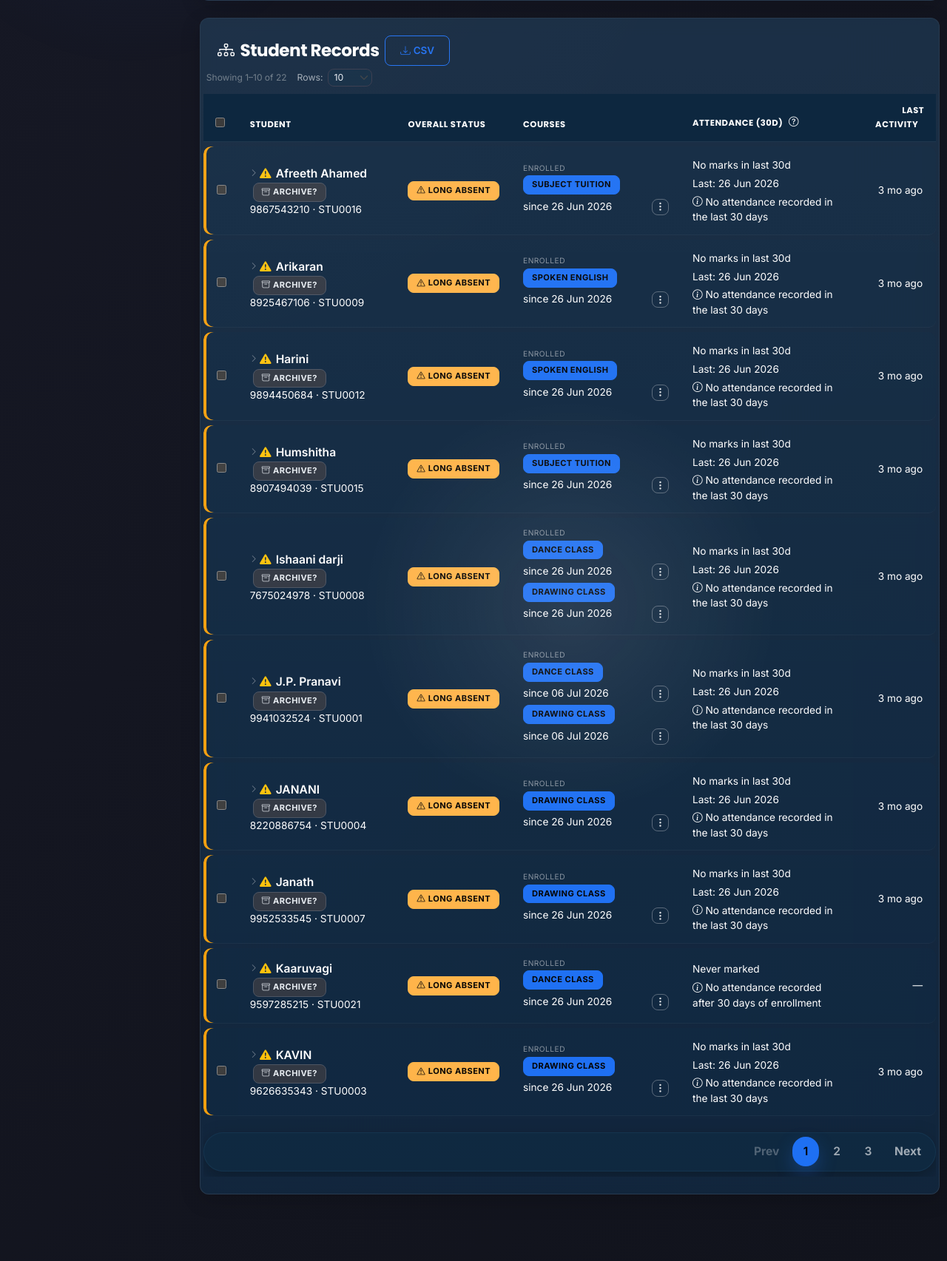
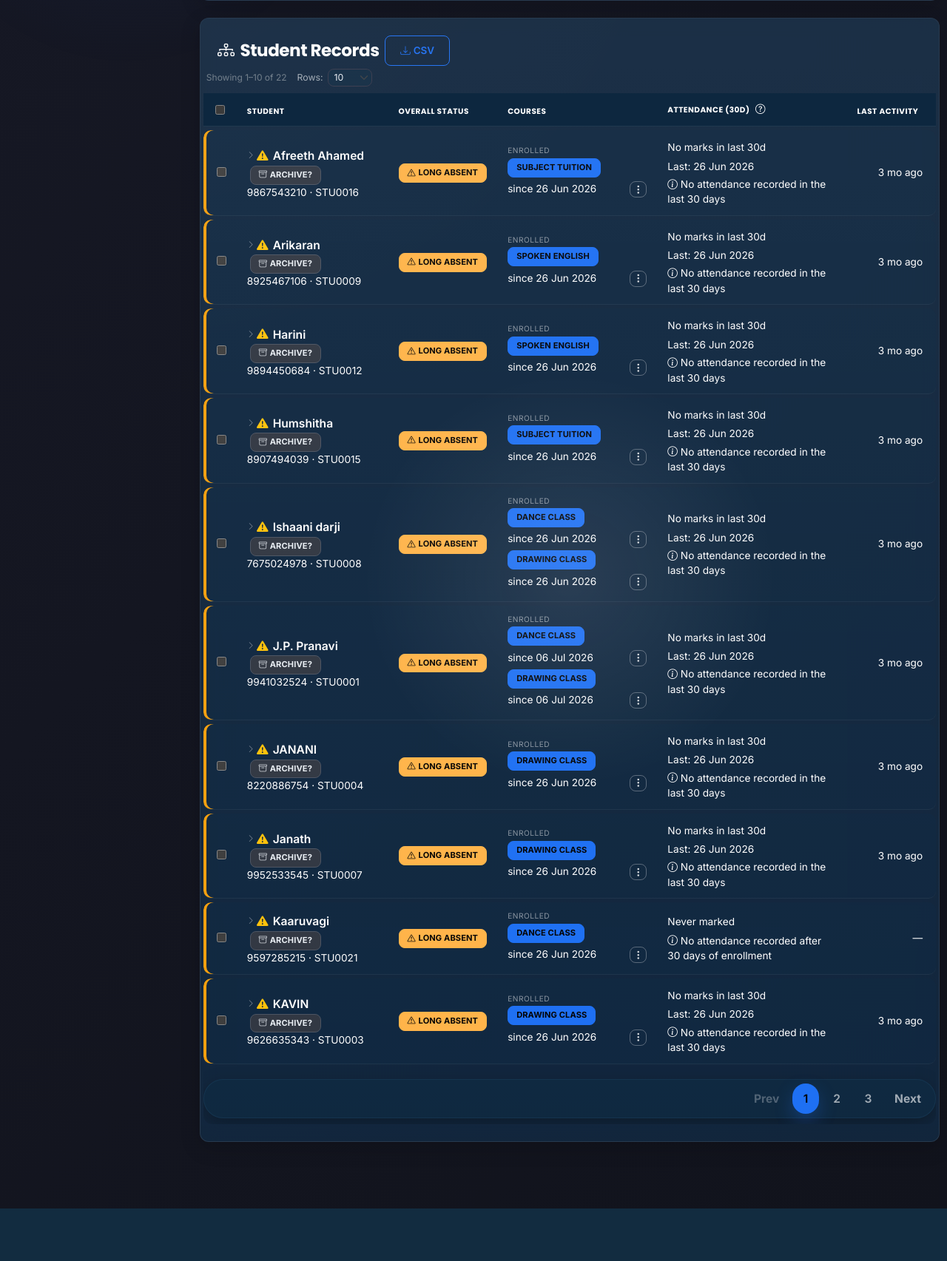
Before and after one commit to aishwaryaumakumar2005-web/guha, a Flask app: page /students/lifecycle in a window 1280 px wide. Shown: the part 863-2568 px from the top of the page at 74% size. After the commit the page ends 2497 px from the top, so only its background shows below. Run offline with Flask 3, Linux system fonts and the light colour scheme; a user stored in the database is signed in; data comes from the database, SQL or seed files in the repository; data that the repository does not hold is empty; some libraries are stand-ins or nearby versions.

Commit message:
table enh

```diff
--- a/app/static/css/styles.css
+++ b/app/static/css/styles.css
@@ -1298,30 +1298,44 @@ body.htmx-request #main-content {
 .stagger-3 { transition-delay: 240ms; }
 .stagger-4 { transition-delay: 320ms; }
 
-/* ===== TABLE ===== */
-.table-container { width: 100%; overflow-x: auto; }
+/* ===== TABLE SYSTEM ===== */
+.table-container {
+    width: 100%;
+    overflow-x: auto;
+    border-radius: 12px;
+    overscroll-behavior-x: contain;
+}
 .glass-card .table-container { margin: -1.25rem -1.25rem 0; width: calc(100% + 2.5rem); max-width: calc(100% + 2.5rem); }
-.table-custom { margin-bottom: 0; min-width: 100%; width: 100%; border: none; border-collapse: separate; border-spacing: 0 6px; }
+.table-custom { margin-bottom: 0; min-width: 720px; width: 100%; border: none; border-collapse: separate; border-spacing: 0 5px; }
 .table-custom th {
     position: sticky; top: 0;
     z-index: 2;
     background: rgba(13, 39, 64, 0.95);
     color: #ffffff;
     font-family: var(--font-heading);
-    font-weight: 700;
+    font-weight: 650;
     text-transform: uppercase;
-    font-size: 0.75rem;
-    letter-spacing: 0.06em;
-    padding: 14px 16px;
+    font-size: 0.68rem;
+    letter-spacing: 0.075em;
+    white-space: nowrap;
+    padding: 11px 14px;
     border-bottom: 1px solid rgba(255,255,255,0.08);
 }
 .table-custom td {
-    padding: 13px 16px;
+    padding: 11px 14px;
     vertical-align: middle;
     color: #ffffff;
     background: rgba(13, 39, 64, 0.5);
-    border-bottom: 1px solid rgba(255,255,255,0.04);
-}
+    border-bottom: 1px solid rgba(255,255,255,0.055);
+}
+.table-custom tbody tr { transition: transform .16s ease, filter .16s ease; }
+.table-custom tbody tr:hover { transform: translateY(-1px); filter: brightness(1.08); }
+.table-custom th:first-child, .table-custom td:first-child { padding-left: 16px; }
+.table-custom th:last-child, .table-custom td:last-child { padding-right: 16px; }
+.table-custom th.no-sort { cursor: default; }
+.table-custom td .btn { white-space: nowrap; }
+.table-custom td.text-end { min-width: 110px; }
+.table-custom .badge { font-weight: 600; letter-spacing: .01em; }
 .table-custom tr td:first-child { border-radius: 10px 0 0 10px; padding-left: 18px; }
 .table-custom tr td:last-child { border-radius: 0 10px 10px 0; padding-right: 18px; }
 .table-custom tr:hover td {
@@ -1341,6 +1355,7 @@ body.htmx-request #main-content {
 .form-select.is-valid { border-color: #20c997 !important; box-shadow: 0 0 0 0.18rem rgba(32,201,151,.12); }
 .table-container { scrollbar-width: thin; scrollbar-color: rgba(255,255,255,.25) transparent; }
 .table-container:focus-within { outline: 2px solid rgba(13,202,240,.55); outline-offset: 2px; }
+.table-custom caption { caption-side: top; color: rgba(232,241,255,.62); padding: 0 0 .65rem; font-size: .78rem; }
 .mobile-bottom-nav { display:flex; position:fixed; left:0; right:0; bottom:0; z-index:1040; justify-content:space-around; padding:.45rem .25rem calc(.45rem + env(safe-area-inset-bottom)); background:rgba(10,28,46,.97); border-top:1px solid rgba(255,255,255,.14); box-shadow:0 -4px 18px rgba(0,0,0,.25); }
 .mobile-bottom-nav a, .mobile-bottom-nav button { flex:1; border:0; background:transparent; color:rgba(255,255,255,.62); text-decoration:none; display:flex; flex-direction:column; align-items:center; gap:2px; font-size:.66rem; min-height:42px; }
 .mobile-bottom-nav i { font-size:1.15rem; line-height:1; }
@@ -2158,6 +2173,7 @@ body.sidebar-open .sidebar-overlay { display: block; opacity: 1; }
     .badge-custom { font-size: 0.62rem; padding: 4px 8px; }
     .nav-tabs .nav-link { font-size: 0.78rem; padding: 7px 8px; }
 
+    .table-custom { min-width: 0; border-spacing: 0; }
     .table-custom thead { display: none; }
     .table-custom tr {
         display: flex; flex-direction: column;
@@ -2175,6 +2191,7 @@ body.sidebar-open .sidebar-overlay { display: block; opacity: 1; }
         border-bottom: 1px solid rgba(255,255,255,0.04) !important;
         box-shadow: none !important;
     }
+    .table-custom td[data-label=""]::before { display: none; }
     .table-custom td:last-child { border-bottom: none !important; }
     .table-custom td::before {
         content: attr(data-label);
--- a/app/static/js/app.js
+++ b/app/static/js/app.js
@@ -679,7 +679,12 @@ function initializeTableSorting() {
     tables.forEach(table => {
         const headers = table.querySelectorAll('thead th');
         headers.forEach((th, index) => {
-            if (th.classList.contains('no-sort')) return;
+            const headerText = th.textContent.trim().toLowerCase();
+            if (th.classList.contains('no-sort') || !headerText || headerText === 'actions' || headerText === 'action') {
+                th.classList.add('no-sort');
+                th.setAttribute('aria-sort', 'none');
+                return;
+            }
             th.style.position = 'relative';
             th.style.cursor = 'pointer';
             if (!th.hasAttribute('aria-sort')) th.setAttribute('aria-sort', 'none');
@@ -735,6 +740,14 @@ function sortTableByColumn(table, columnIndex, asc = true) {
 function initializeTablePagination() {
     const tables = document.querySelectorAll('table.table-custom');
     tables.forEach(table => {
+        // Supply mobile card labels from the header once, so every table gets
+        // the same responsive behavior without duplicating labels in markup.
+        const labels = Array.from(table.querySelectorAll('thead th')).map(th => th.textContent.trim());
+        table.querySelectorAll('tbody tr').forEach(row => {
+            Array.from(row.children).forEach((cell, index) => {
+                if (!cell.hasAttribute('data-label') && labels[index]) cell.setAttribute('data-label', labels[index]);
+            });
+        });
         const tbody = table.querySelector('tbody');
         if (!tbody && !table.querySelector('thead')) return;
 
```
